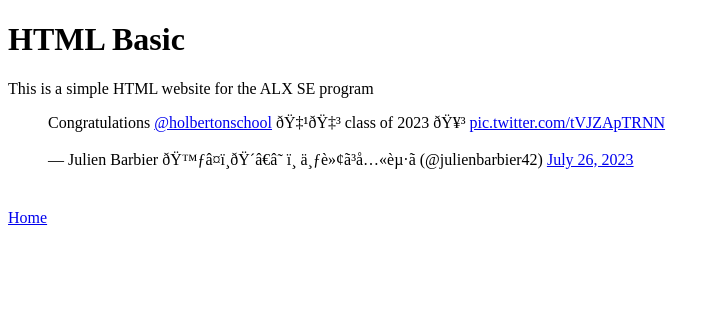
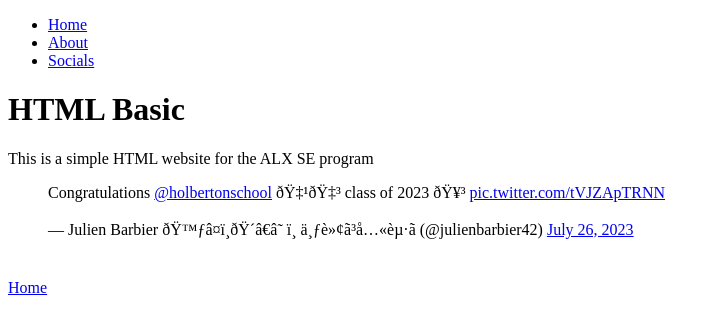
Before and after one commit to Cgichuhi/alx_html_css, a plain HTML site: page html_basic/tweets.html in a window 1280 px wide. Shown: the whole page, without its empty margins (0-721 px from the left). Drawn offline with Linux system fonts and the light colour scheme.

Commit message:
Update tweets.html

```diff
--- a/html_basic/tweets.html
+++ b/html_basic/tweets.html
@@ -6,6 +6,15 @@
     </title>
   </head>
   <body>
+    <header>
+      <nav>
+        <ul>
+          <li><a href="https://cgichuhi.github.io/alx_html_css/base_index.html">Home</a></li>
+          <li><a href="https://cgichuhi.github.io/alx_html_css/html_basic/index.html">About</a></li>
+          <li><a href="https://cgichuhi.github.io/alx_html_css/html_basic/tweets.html">Socials</a></li>
+        </ul>
+      </nav>
+    </header>
     <h1>HTML Basic</h1>
     <p>This is a simple HTML website for the ALX SE program</p>
     <blockquote class="twitter-tweet">
```
